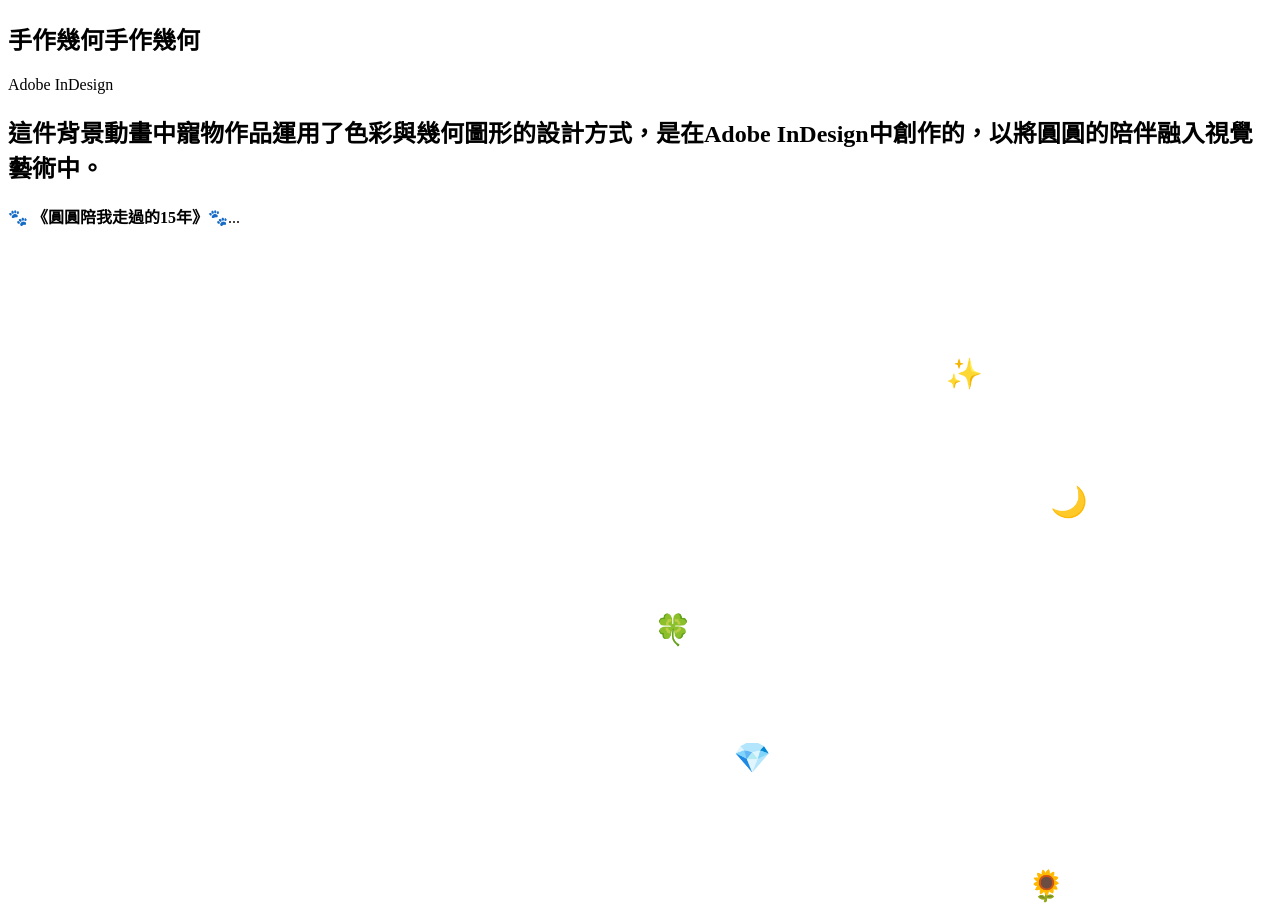
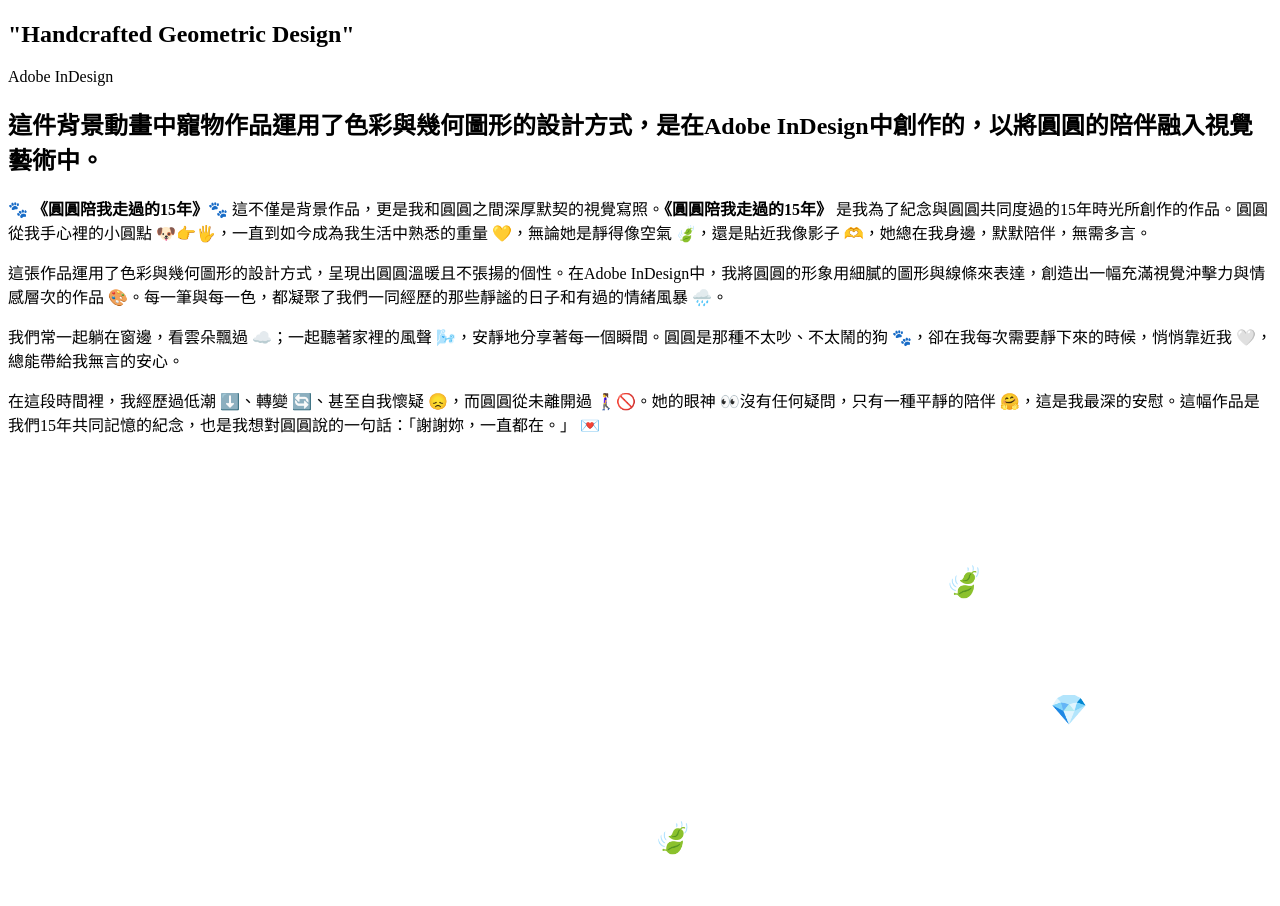
Before and after one commit to aiyi413191/ran-ai-vibe, a plain HTML site: page index.html in a window 1280 px wide. Shown: the part 291-1197 px from the top of the page. Drawn offline with Linux system fonts and the light colour scheme.

Commit message:
Initial commit

```diff
--- a/index.html
+++ b/index.html
@@ -7,6 +7,7 @@
     <link rel="stylesheet" href="style.css">
 </head>
 <body>
+    <!-- 頁面標題和導航 -->
     <header>
         <h1>冉璦的作品集網站</h1>
         <nav>
@@ -18,10 +19,12 @@
 
     <!-- 背景音樂部分 -->
     <audio id="background-music" autoplay loop>
-        <source src="background-music.ogg" type="audio/ogg">
-        <source src="background-music.mp3" type="audio/mp3">
+        <source src="audio\background-music.ogg" type="audio/ogg">
+        <source src="audio\background-music.mp3" type="audio/mp3">
         您的瀏覽器不支援 HTML5 音樂標籤。
     </audio>
+
+    <!-- 音樂播放控制按鈕 -->
     <button onclick="document.getElementById('background-music').muted = false;">播放音樂</button>
 
     <!-- 背景影片區塊 -->
@@ -31,7 +34,7 @@
             您的瀏覽器不支援 HTML5 影片標籤。
         </video>
         <div class="content">
-            <h1>手作幾何手作幾何</h1>
+            <h1>"Handcrafted Geometric Design"</h1>
             <p>Adobe InDesign</p>
         </div>
     </section>
@@ -39,14 +42,21 @@
     <!-- 作品介紹區塊 -->
     <section id="portfolio">
         <h1>這件背景動畫中寵物作品運用了色彩與幾何圖形的設計方式，是在Adobe InDesign中創作的，以將圓圓的陪伴融入視覺藝術中。</h1>
+
         <div class="content">
-            <p>🐾 <strong>《圓圓陪我走過的15年》🐾</strong>...</p>
+            <p>🐾 <strong>《圓圓陪我走過的15年》🐾</strong> 這不僅是背景作品，更是我和圓圓之間深厚默契的視覺寫照。<strong>《圓圓陪我走過的15年》</strong> 是我為了紀念與圓圓共同度過的15年時光所創作的作品。圓圓從我手心裡的小圓點 🐶👉🖐️，一直到如今成為我生活中熟悉的重量 💛，無論她是靜得像空氣 🍃，還是貼近我像影子 🫶，她總在我身邊，默默陪伴，無需多言。</p>
+
+            <p>這張作品運用了色彩與幾何圖形的設計方式，呈現出圓圓溫暖且不張揚的個性。在Adobe InDesign中，我將圓圓的形象用細膩的圖形與線條來表達，創造出一幅充滿視覺沖擊力與情感層次的作品 🎨。每一筆與每一色，都凝聚了我們一同經歷的那些靜謐的日子和有過的情緒風暴 🌧️。</p>
+
+            <p>我們常一起躺在窗邊，看雲朵飄過 ☁️；一起聽著家裡的風聲 🌬️，安靜地分享著每一個瞬間。圓圓是那種不太吵、不太鬧的狗 🐾，卻在我每次需要靜下來的時候，悄悄靠近我 🤍，總能帶給我無言的安心。</p>
+
+            <p>在這段時間裡，我經歷過低潮 ⬇️、轉變 🔄、甚至自我懷疑 😞，而圓圓從未離開過 🚶‍♀️🚫。她的眼神 👀沒有任何疑問，只有一種平靜的陪伴 🤗，這是我最深的安慰。這幅作品是我們15年共同記憶的紀念，也是我想對圓圓說的一句話：「謝謝妳，一直都在。」 💌</p>
         </div>
     </section>
 
     <!-- 音符飄動效果 -->
     <script>
-        const notes = ["💫", "🌻", "✨", "🍃", "🍀", "🌙", "💎"];
+        const notes = ["🍃", "💎", "🍃", "💎", "🍃", "💎", "🍃"];
 
         setInterval(() => {
           const note = document.createElement("div");
@@ -55,9 +65,34 @@
           note.style.left = Math.random() * window.innerWidth + "px";  // 隨機水平位置
           document.body.appendChild(note);
 
-          note.style.animation = "moveUp 10s linear forwards"; // 呼叫CSS動畫
-          setTimeout(() => note.remove(), 10000); // 動畫結束後移除音符
+          // 設定動畫，讓音符從下到上移動
+          note.style.animation = "moveUp 10s linear forwards";  // 呼叫CSS動畫
+
+          // 動畫結束後移除音符
+          setTimeout(() => note.remove(), 10000);
         }, 800);
     </script>
+
+    <style>
+        /* 音符的動畫效果，讓音符從下往上移動 */
+        @keyframes moveUp {
+            0% {
+                -webkit-transform: translateY(100vh);  /* 初始位置是頁面底部 */
+                transform: translateY(100vh);  /* 初始位置是頁面底部 */
+            }
+            100% {
+                -webkit-transform: translateY(-100vh); /* 結束位置是頁面上方 */
+                transform: translateY(-100vh); /* 結束位置是頁面上方 */
+            }
+        }
+
+        /* 設定音符的樣式 */
+        .note {
+            position: absolute;
+            font-size: 30px;
+            animation: moveUp 10s linear forwards;
+        }
+    </style>
+
 </body>
 </html>
```
